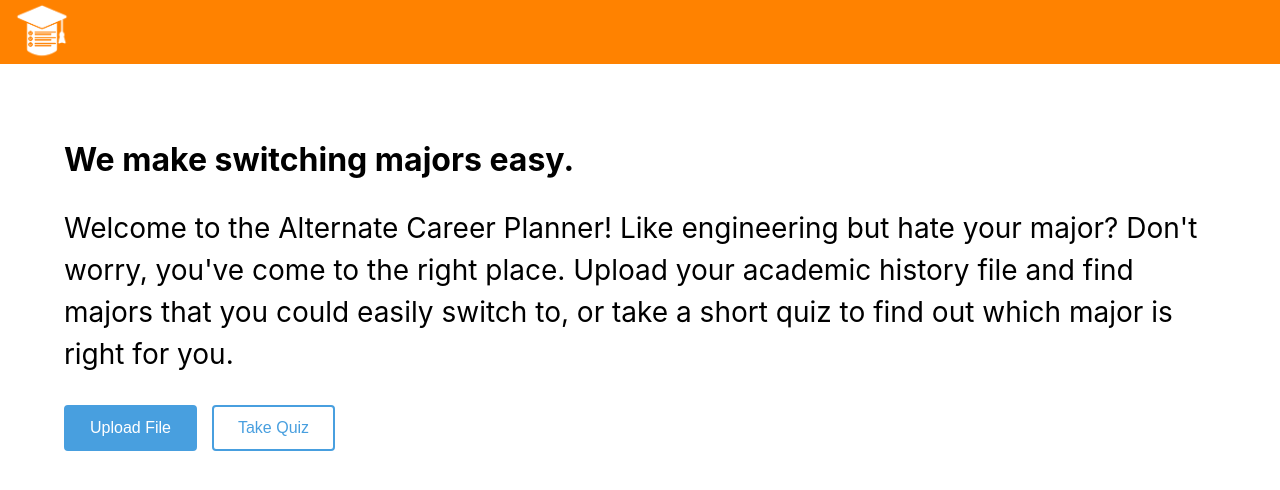
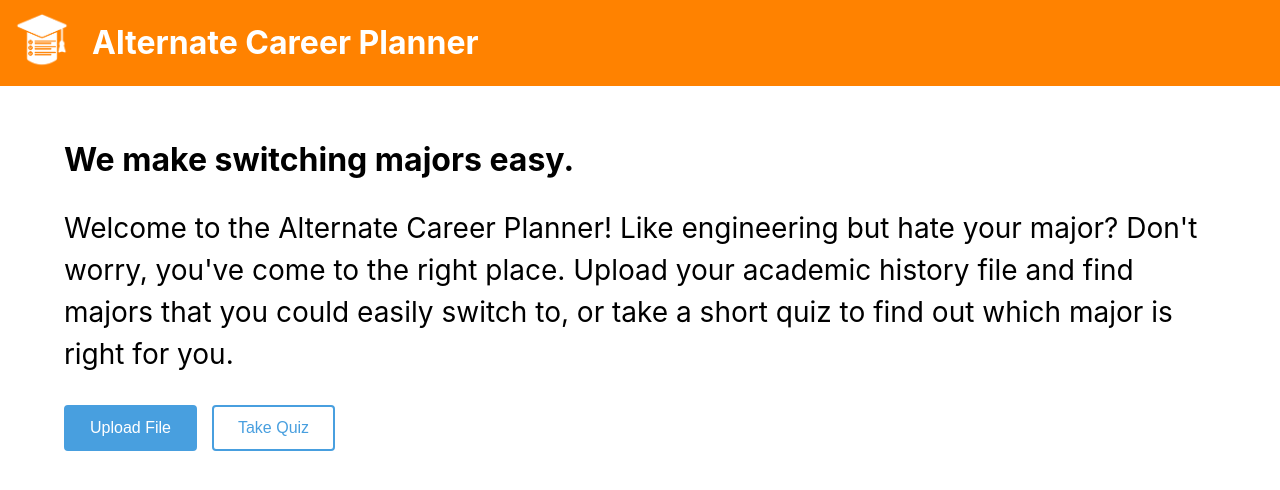
Before and after one commit to ryandperry/Alternate-Career-Planner, a React (Create React App) app in the folder alternate-career-planner/: page / in a window 1280 px wide. Shown: the top 490 px of the page. Built offline with nearby package versions, Linux system fonts and the light colour scheme; the HTML template or start-up script is replaced by a standard one.

Commit message:
updated App.js to use header copy so that webpage works

```diff
--- a/alternate-career-planner/src/App.js
+++ b/alternate-career-planner/src/App.js
@@ -2,7 +2,7 @@ import React from 'react';
 import { BrowserRouter as Router, Routes, Route, Link } from 'react-router-dom';
 
 import './App.css';
-import Header from './components/Header/Header';
+import RealHeader from './components/RealHeader/RealHeader';
 import Home from './views/Home/Home';
 import Quiz from './views/Quiz/Quiz';
 
@@ -29,7 +29,7 @@ function App() {
 
   return (
       <Router>
-          <Header />
+          <RealHeader />
 
           <Routes>
               <Route path="/" element={<Home />} />
```
